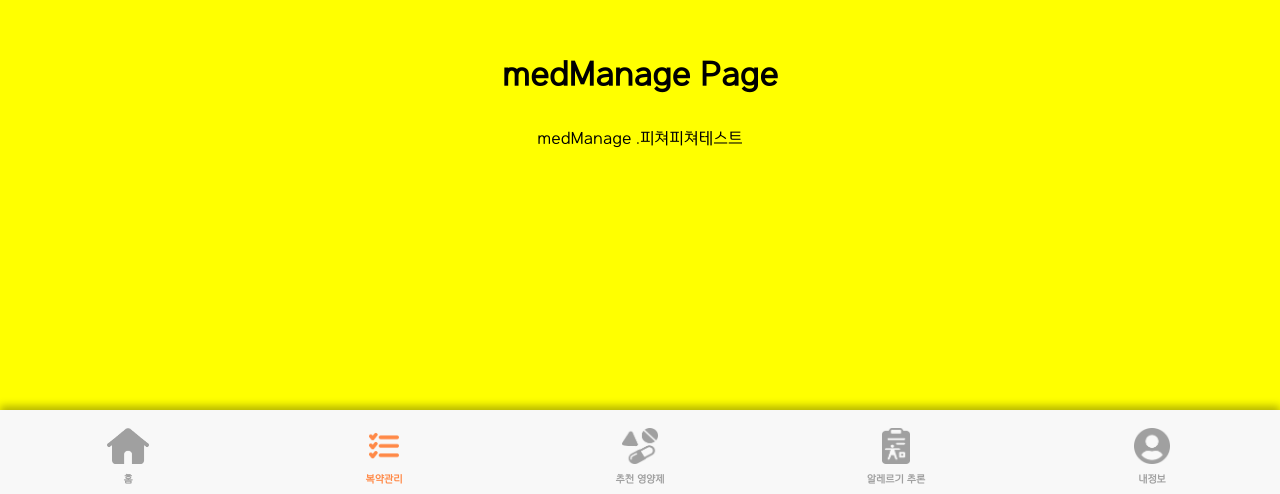
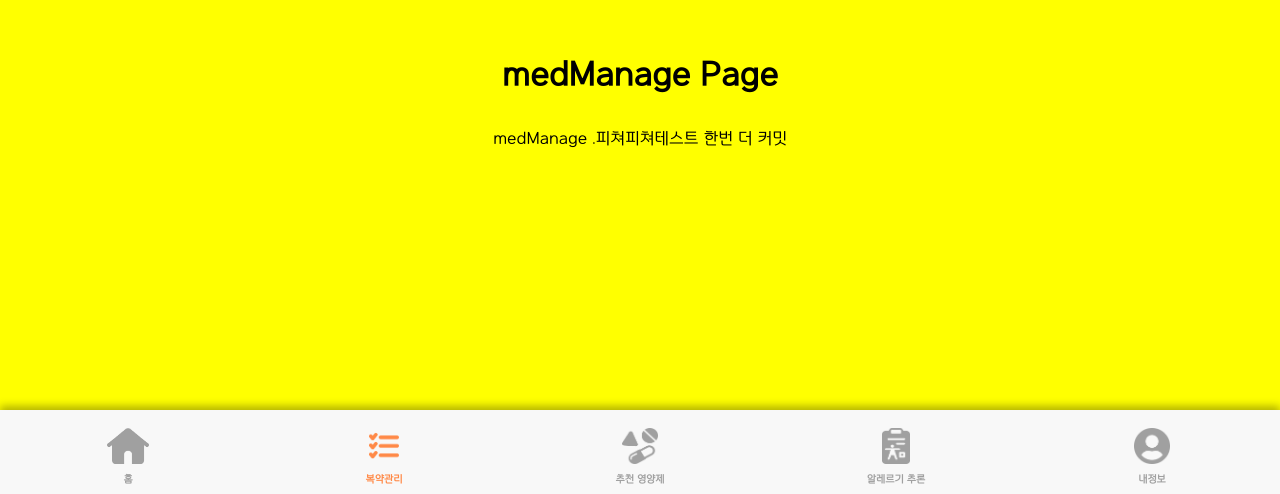
Before and after one commit to KAU-Medicare/Medicare-Frontend, a Vue app: page /medManage in a window 1280 px wide. Shown: the part 306-800 px from the top of the page. Built offline with nearby package versions, Linux system fonts and the light colour scheme.

Commit message:
크아악

```diff
--- a/src/components/MedManagePage.vue
+++ b/src/components/MedManagePage.vue
@@ -1,7 +1,7 @@
 <template>
   <div class="medManage">
     <h1>medManage Page</h1>
-    <p>medManage .피쳐피쳐테스트</p>
+    <p>medManage .피쳐피쳐테스트 한번 더 커밋</p>
   </div>
 </template>
 
```
